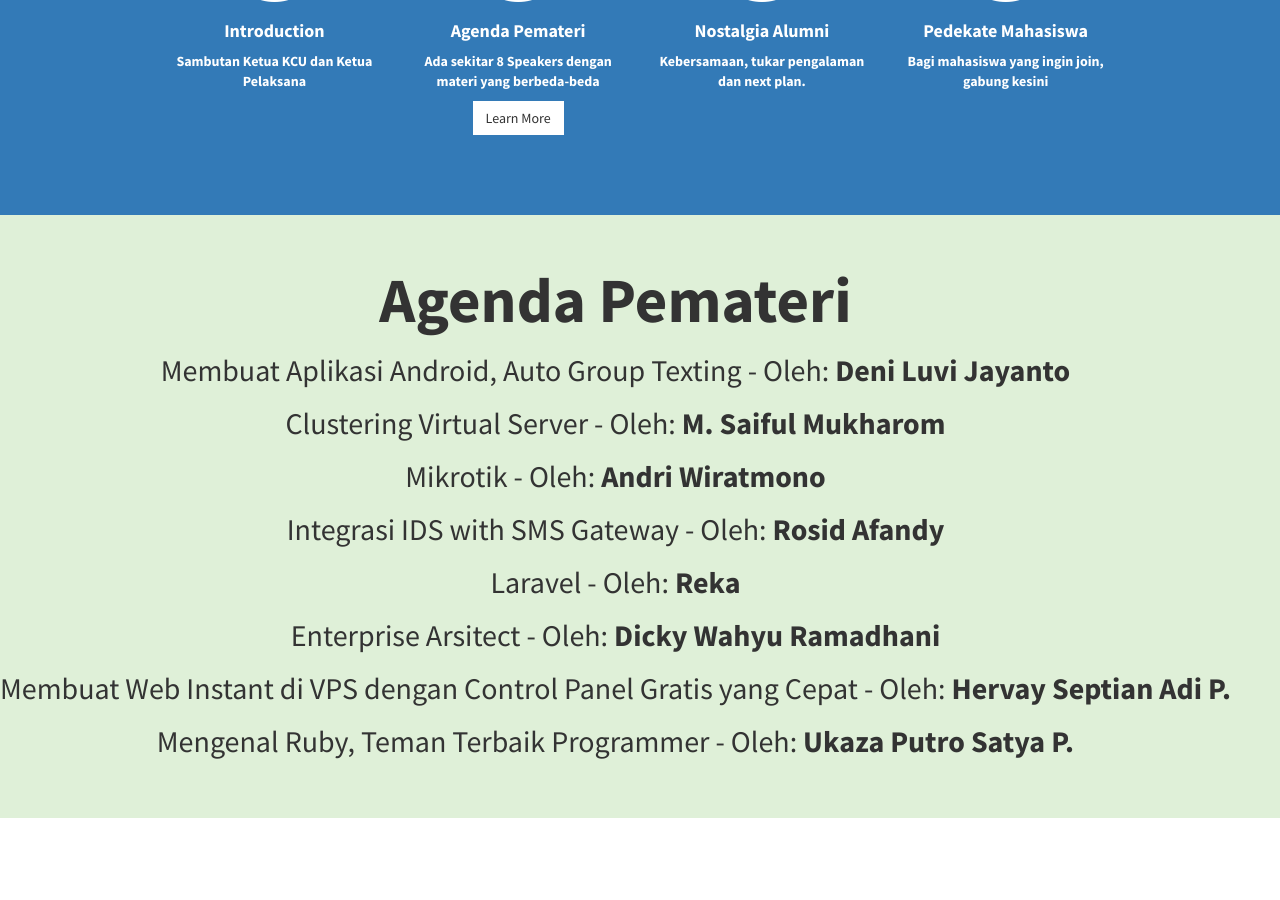
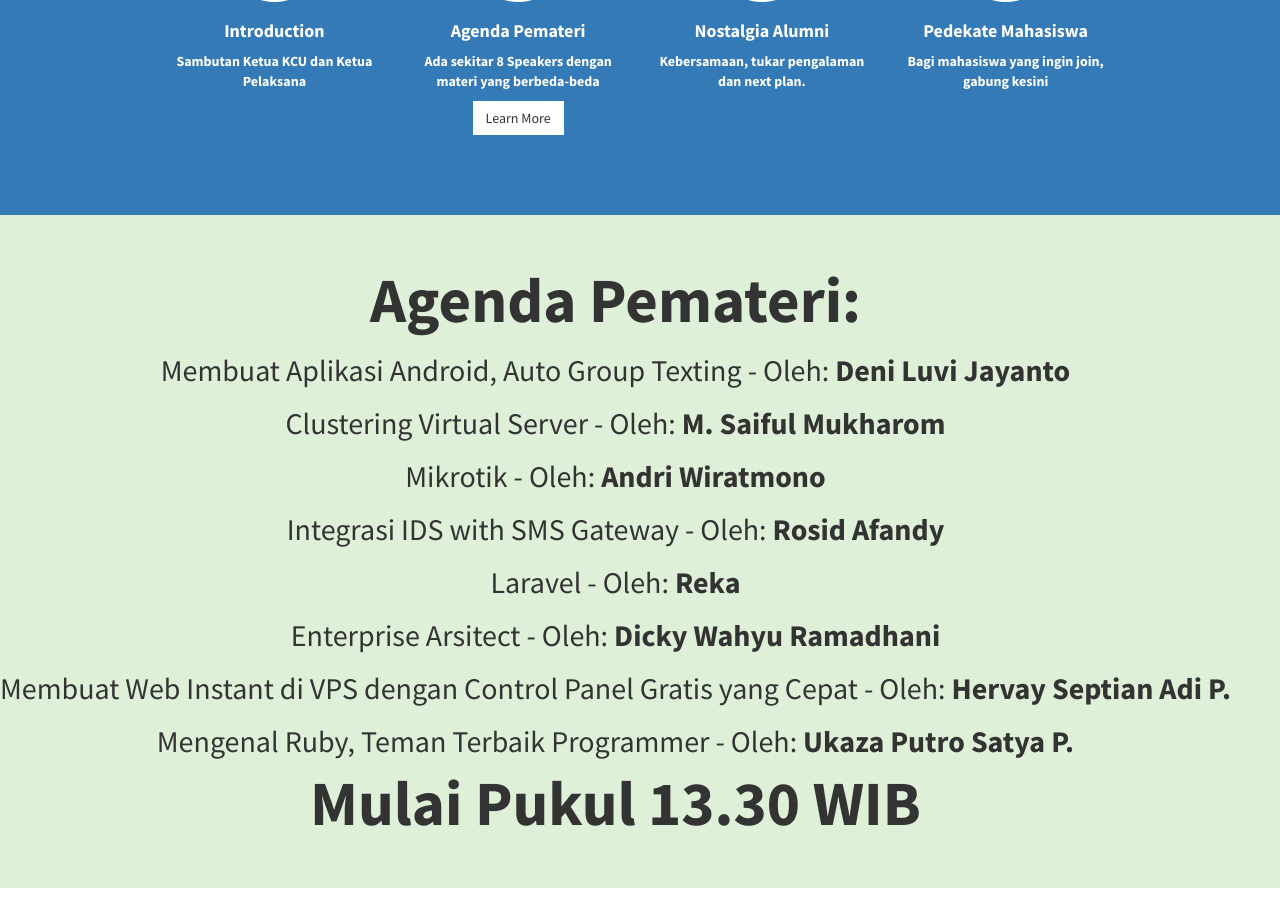
Before and after one commit to komunitas-cahunp/meetupKCU, a Jekyll site: the page built from index.html, in a window 1280 px wide and 900 px high, scrolled down 1357 px. Built offline with Jekyll 4.4.1, drawn with Linux system fonts in a browser that asks for light colours.

Commit message:
insert mulai acara

```diff
--- a/_includes/callout.html
+++ b/_includes/callout.html
@@ -1,6 +1,6 @@
 <aside id="callout" class="services bg-success">
   <div class="text-vertical-center">
-    <h1>Agenda Pemateri</h1>
+    <h1>Agenda Pemateri:</h1>
     <h2>Membuat Aplikasi Android, Auto Group Texting - Oleh: <b>Deni Luvi Jayanto</b></h2>
     <h2>Clustering Virtual Server - Oleh: <b>M. Saiful Mukharom</b></h2>
     <h2>Mikrotik - Oleh: <b>Andri Wiratmono</b></h2>
@@ -9,5 +9,6 @@
     <h2>Enterprise Arsitect - Oleh: <b>Dicky Wahyu Ramadhani</b></h2>
     <h2>Membuat Web Instant di VPS dengan Control Panel Gratis yang Cepat - Oleh: <b>Hervay Septian Adi P.</b></h2>
     <h2>Mengenal Ruby, Teman Terbaik Programmer - Oleh: <b>Ukaza Putro Satya P.</b></h2>
+    <h1>Mulai Pukul 13.30 WIB</h1>
   </div>
 </aside>
```
